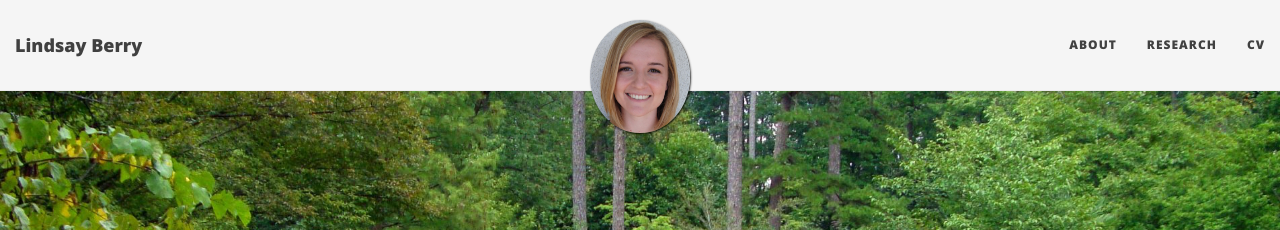
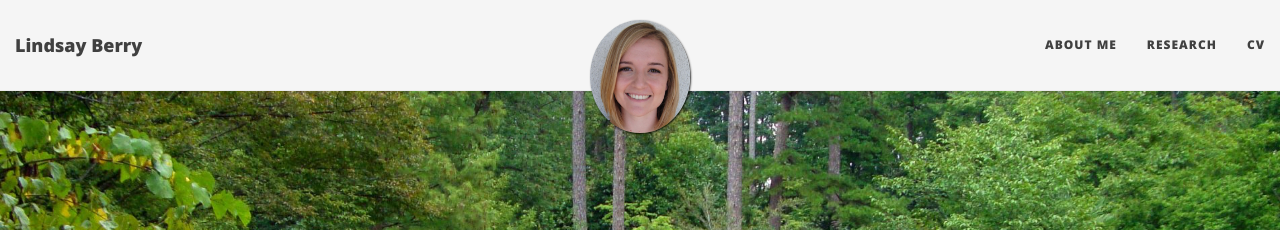
Before and after one commit to lindsayberry/archive-website-template, a Jekyll site: the page built from index.html, in a window 1280 px wide. Shown: the top 230 px of the page. Built offline with Jekyll 4.4.1, drawn with Linux system fonts in a browser that asks for light colours; nearby versions of some CDN libraries; the list of posts is cut into pages by our own code.

```diff
--- a/_config.yml
+++ b/_config.yml
@@ -23,7 +23,7 @@ description: Statistics PhD Candidate at Duke University
 
 # List of links in the navigation bar
 navbar-links:
-  About: "aboutme"
+  About Me: "aboutme"
   Research: "research"
   CV: "cv"
   #Activity:
```
